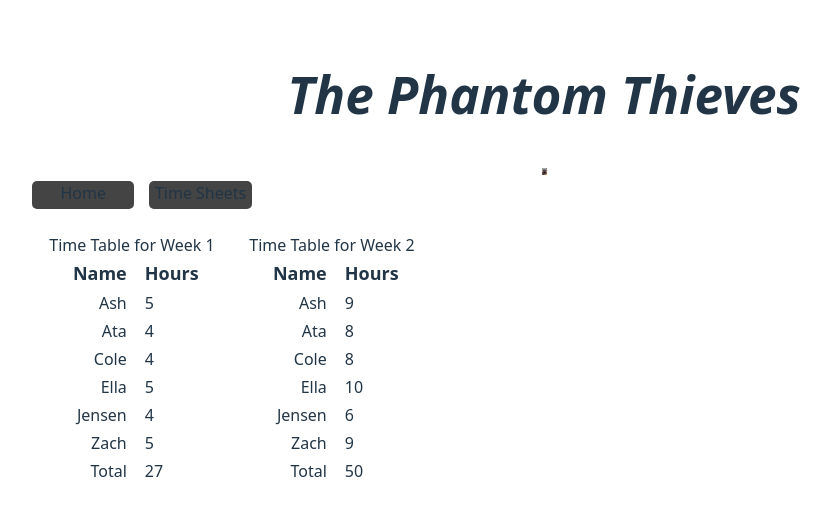
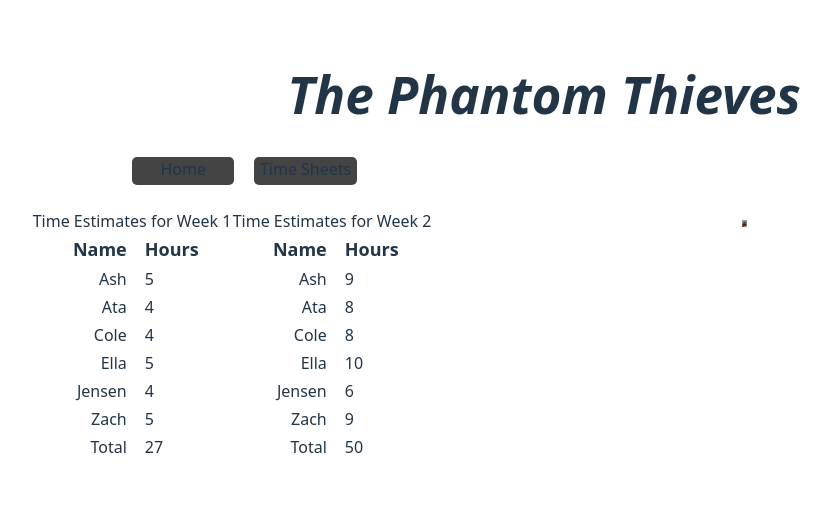
Before and after one commit to Ellamn/SWEN-561-PROJECT-WEBPAGE, a React (Vite) app: page / in a window 1280 px wide. Both pictures are taken after a click on the element "Time Sheets". Shown: the top 516 px of the page, without its empty margins (96-927 px from the left). Built offline with nearby package versions, Linux system fonts and the light colour scheme.

Commit message:
second pass, minor visual changes to navbar and phrasings

```diff
--- a/index.html
+++ b/index.html
@@ -2,7 +2,7 @@
 <html lang="en">
   <head>
     <meta charset="UTF-8" />
-    <link rel="icon" type="image/svg+xml" href="/vite.svg" />
+    <link rel="icon" type="image/svg+xml" href="/ash.png" />
     <meta name="viewport" content="width=device-width, initial-scale=1.0" />
     <title>swen-561-project-webpage</title>
   </head>
--- a/src/App.css
+++ b/src/App.css
@@ -57,10 +57,13 @@
 
 .navbarElement {
   width: 10%;
-  margin-right: 15px;
+  margin-right: 20px;
   height: 28px;
   background-color: #444444;
   border-radius: 5px;
+}
+.navbarElementFirst {
+  margin-left: 100px;
 }
 
 .navbarElement:hover {
--- a/src/App.jsx
+++ b/src/App.jsx
@@ -13,9 +13,8 @@ function App() {
   return (
     <div className='all'>
       <h1 className='teamName'>The Phantom Thieves</h1>
-      <img src={ash} alt="ash.png" className='ash'/>
       <div className='navbar'>
-        <div className='navbarElement' onClick={() => setShow(1)}>Home</div>
+        <div className='navbarElement navbarElementFirst' onClick={() => setShow(1)}>Home</div>
         <div className='navbarElement' onClick={() => setShow(2)}>Time Sheets</div>
       </div>
       <br/>
@@ -29,6 +28,7 @@ function App() {
         :
         null
       }
+      <img src={ash} alt="ash.png" className='ash'/>
     </div>
   )
 }
--- a/src/Time.jsx
+++ b/src/Time.jsx
@@ -2,7 +2,7 @@ export function Time() {
     return (
         <div className="timeTablesContainer">
             <table className="timeTable">
-                <caption>Time Table for Week 1</caption>
+                <caption>Time Estimates for Week 1</caption>
                 <tr className="timeTableRow tableHeader">
                     <th className="timeTableName">Name</th>
                     <th className="timeTableHours">Hours</th>
@@ -37,7 +37,7 @@ export function Time() {
                 </tr>
             </table>
             <table className="timeTable">
-                <caption>Time Table for Week 2</caption>
+                <caption>Time Estimates for Week 2</caption>
                 <tr className="tableHeader">
                     <th className="timeTableName">Name</th>
                     <th className="timeTableHours">Hours</th>
```
